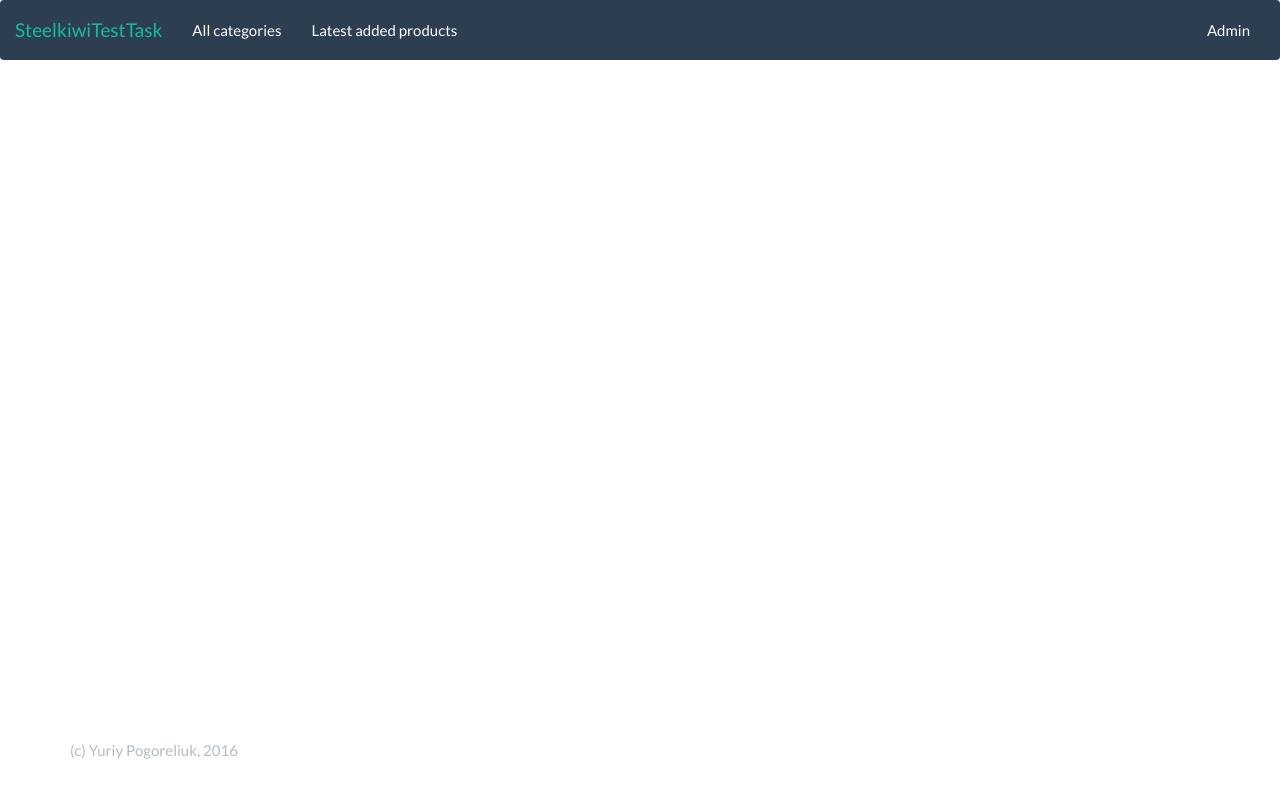
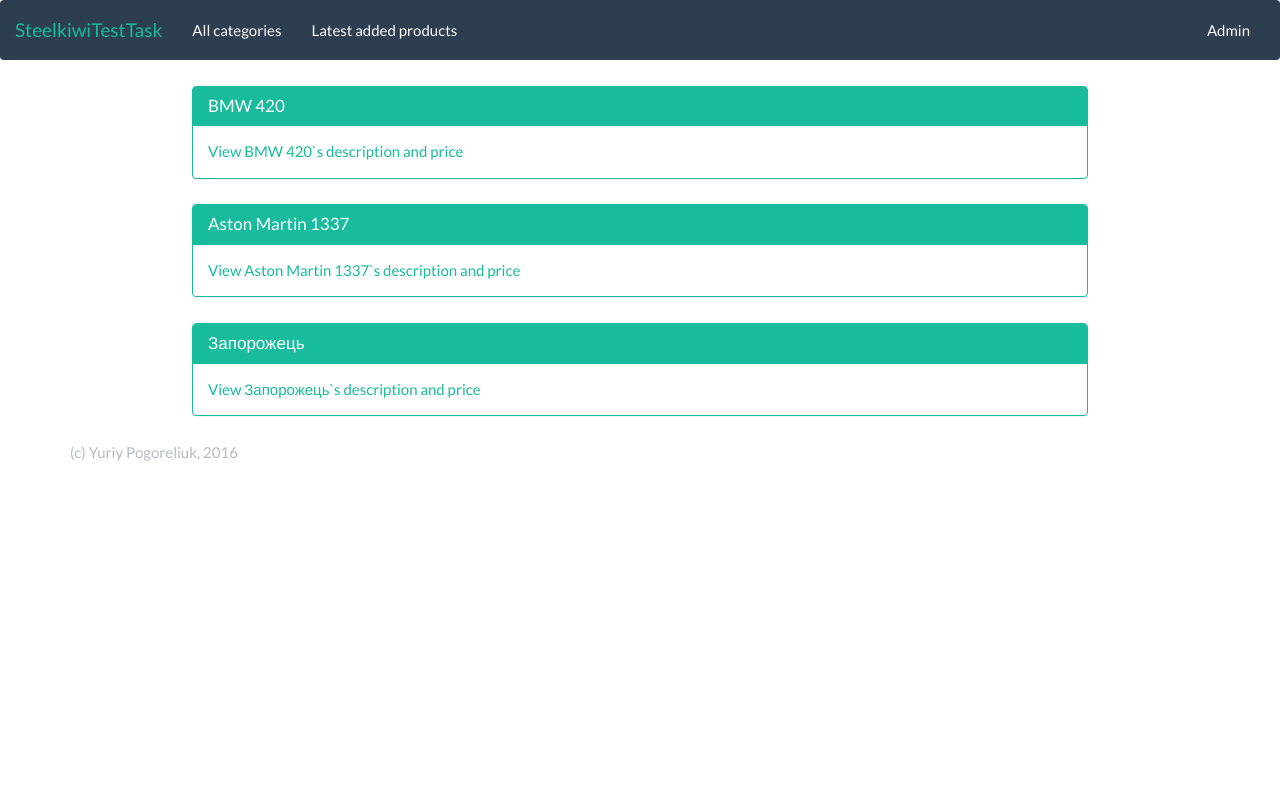
Before and after one commit to yuryypogoreliuk/steelkiwi_fullstack_django, a Django app: page /products/cars/ in a window 1280 px wide. Run offline with Django 3.2, Linux system fonts and the light colour scheme; data comes from the database, SQL or seed files in the repository; data that the repository does not hold is empty; some libraries are stand-ins or nearby versions.

Commit message:
Generate fixtures; Fix latest view and rewrite it with LoginRequiredMixin; Add title block in base.html

```diff
--- a/product/urls.py
+++ b/product/urls.py
@@ -1,5 +1,5 @@
 from django.conf.urls import url, include, patterns
-from django.contrib.auth.decorators import login_required
+#from django.contrib.auth.decorators import login_required
 from django.conf import settings
 
 from .views import IndexView, CategoryView, ProductView, LatestProductsView
@@ -10,6 +10,13 @@ urlpatterns = [
         r'^$',
         IndexView.as_view(),
         name='index'
+    ),
+
+    # /products/live/
+    url(
+        r'^live/$',
+        LatestProductsView.as_view(),
+        name='latest_products'
     ),
     # /products/<category_slug>/
     url(
@@ -23,12 +30,8 @@ urlpatterns = [
         ProductView.as_view(),
         name='product'
     ),
-    #     # /products/live/
-    url(
-        r'^live/$',
-        LatestProductsView.as_view(),
-        name='latest_24_hours_products'
-    )
+    #
+
 ]
 
 if settings.DEBUG:
--- a/product/views.py
+++ b/product/views.py
@@ -5,6 +5,7 @@ from django.views.generic import ListView
 from django.shortcuts import get_object_or_404
 
 from .models import Product, Category
+from django.contrib.auth.mixins import LoginRequiredMixin
 
 
 class IndexView(ListView):
@@ -32,18 +33,22 @@ class ProductView(ListView):
         q = get_object_or_404(Product, slug=self.kwargs['product_slug'])
         return q
 
-class LatestProductsView(ListView):
+class LatestProductsView(LoginRequiredMixin, ListView):
 
     model = Product
-    template_name = 'latest_products.html'
+    template_name = 'latest.html'
 
-    def dispatch(self, request, *args, **kwargs):
-        print locals()
-        print 3
-        return super(LatestProductsView, self).dispatch(request, *args, **kwargs)
+    login_url = '/admin/'
+    #redirect_field_name = '/products/live'
+
+    # def dispatch(self, request, *args, **kwargs):
+    #     print locals()
+    #     print 3
+    #     return super(LatestProductsView, self).dispatch(request, *args, **kwargs)
 
     def get_queryset(self, *args, **kwargs):
         one_day = timezone.now() - datetime.timedelta(days=1)
+        today = timezone.now().day
         return Product.objects.filter(created_at__gte=one_day)
         # print qs
         # return qs
--- a/static/css/style.css
+++ b/static/css/style.css
@@ -1,9 +1,9 @@
 .footer {
-  position: absolute;
+  position: static;
   bottom: 0;
   width: 100%;
   /* Set the fixed height of the footer here */
-  height: 60px;
+  /*height: 60px;*/
 }
 
 .panel {
--- a/templates/__layout/footer.html
+++ b/templates/__layout/footer.html
@@ -1,3 +1,9 @@
+{#<div class="navbar-fixed-bottom">#}
+{#    <div class="navbar-inner">#}
+{#        (c) Yuriy Pogoreliuk, 2016#}
+{#    </div>#}
+{#</div>#}
+
 <footer class="footer">
     <div class="container">
         <p class="text-muted">(c) Yuriy Pogoreliuk, 2016</p>
--- a/templates/base.html
+++ b/templates/base.html
@@ -4,7 +4,7 @@
 <head>
     <meta charset="UTF-8">
 
-    <title>Title</title>
+    <title>{% block title %}Default title{% endblock %}</title>
 
     <!-- Bootstrap 3.3.7 -->
     <link rel="stylesheet" href="/static/css/bootstrap.min.css">
--- a/templates/category.html
+++ b/templates/category.html
@@ -1,14 +1,14 @@
 {% extends 'base.html' %}
-
+{% block title %}Category View{% endblock %}
 {% block content %}
 
         {% for product in product_list %}
             <div class="panel panel-success">
                 <div class="panel-heading">
-                <h3 class="panel-title"><a href="{{ product.slug }}">{{ product.name }}</a>     ({{ product.price }})</h3>
+                <h3 class="panel-title"><a href="{{ product.slug }}">{{ product.name }}</a> </h3>
                 </div>
                 <div class="panel-body">
-                    {{ product.description }}
+                    <a href="{{ product.slug }}">View {{ product.name }}`s description and price</a>
                 </div>
             </div>
         {% endfor %}
--- a/templates/index.html
+++ b/templates/index.html
@@ -1,5 +1,5 @@
 {% extends 'base.html' %}
-
+{% block title %}Steelkiwi Test Task{% endblock %}
 {% block content %}
 
     {% for category in object_list %}
--- a/templates/latest_products.html
+++ b/templates/latest.html
@@ -1,14 +1,15 @@
 {% extends 'base.html' %}
-
+{% block title %}Latest Added Products {% endblock %}
 {% block content %}
     {% for product in object_list %}
         <div class="panel panel-success">
             <div class="panel-heading">
-            <h3 class="panel-title">{{ product.name }} Costs {{ product.price }}</h3>
+            <h3 class="panel-title">{{ product.name }} ({{ product.price }})</h3>
             </div>
             <div class="panel-body">
                 {{ product.description }}
             </div>
         </div>
     {% endfor %}
+
 {% endblock %}
--- a/templates/product.html
+++ b/templates/product.html
@@ -1,10 +1,12 @@
 {% extends 'base.html' %}
+
+{% block title %}{{ product.name }} View{% endblock %}
 
 {% block content %}
     {% with product=object_list %}
     <div class="panel panel-info">
         <div class="panel-heading">
-            <h3 class="panel-title"><a href="{{ product.slug }}">{{ product.name }}</a> Costs {{ product.price }}</h3>
+            <h3 class="panel-title">{{ product.name }} ({{ product.price }})</h3>
         </div>
         <div class="panel-body">
             {{ product.description }}
```
Also changed, not shown: fixtures/initial_data.json (added, +1 -0 lines), db.sqlite3.
